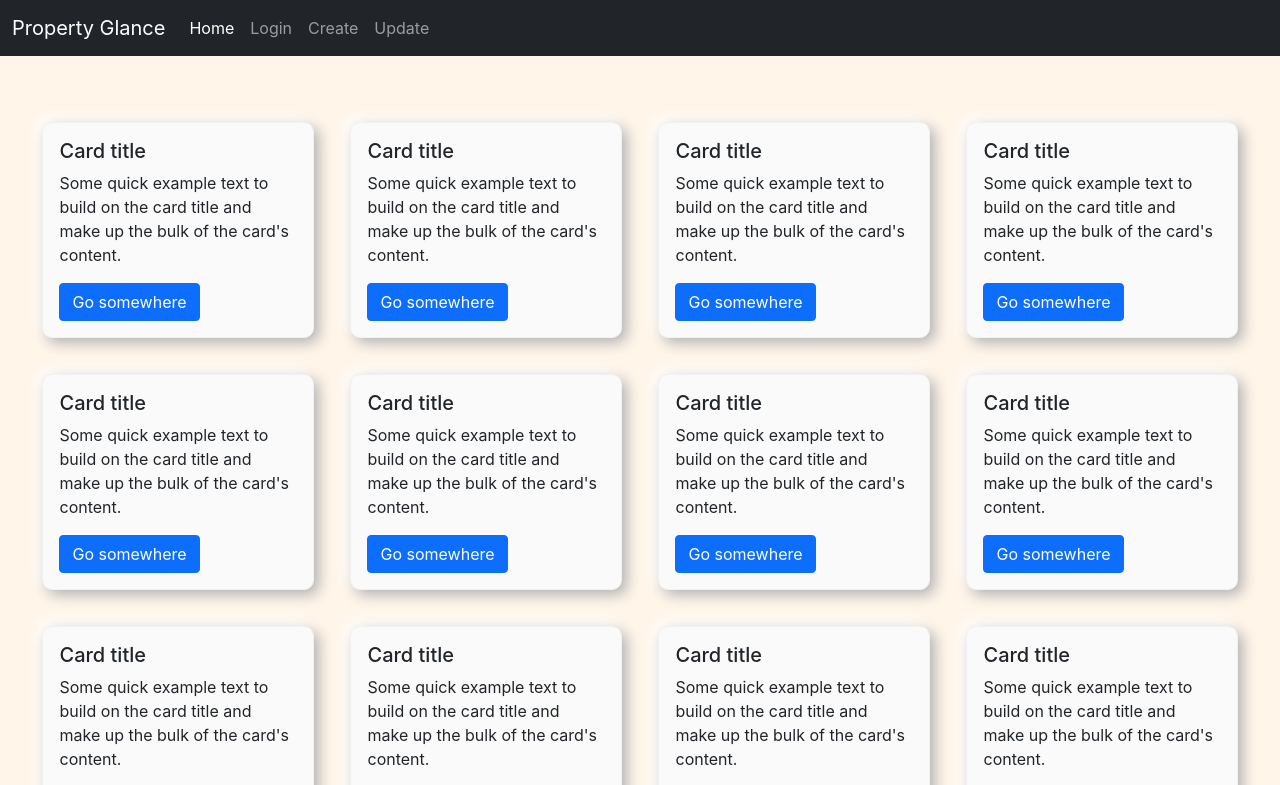
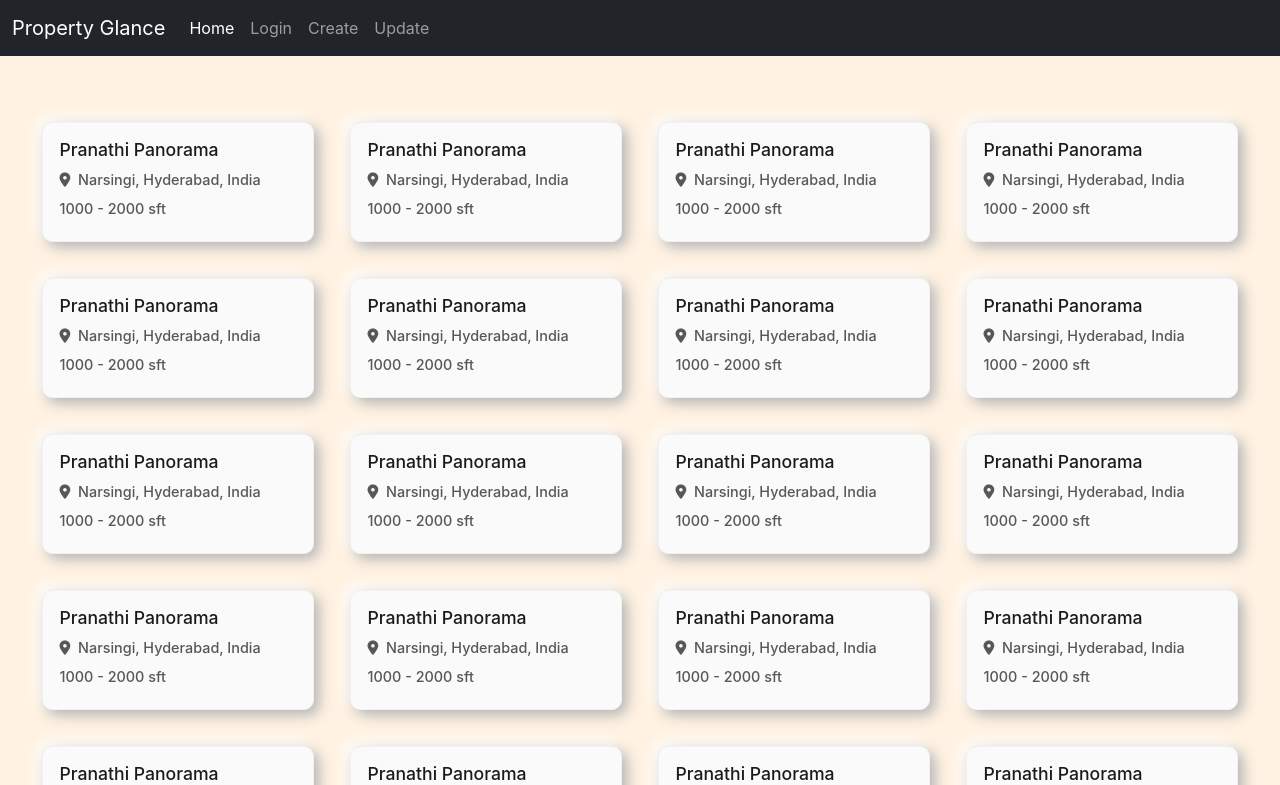
Before and after one commit to UditTarini/task-propking, a React (Create React App) app in the folder client/: page / in a window 1280 px wide. Shown: the top 785 px of the page. Built offline with nearby package versions, Linux system fonts and the light colour scheme.

Commit message:
card info

```diff
--- a/client/src/Components/Components.css
+++ b/client/src/Components/Components.css
@@ -4,13 +4,37 @@
   margin: 18px 10px;
   border-radius: 10px;
   background: #fafafa;
+  cursor: pointer;
+  transition: all .2s ease-in-out;
   box-shadow:  5px 5px 14px #b3b3b3,
                -5px -5px 14px #ffffff;
 }
 
+.prop_card:hover { transform: scale(1.04); }
+
+.prop_card_title{
+    font-size: 1.1rem;
+    color: #1b1b1b;
+}
+.prop_card_info{
+    margin-top: 0.7rem;
+    font-size: 0.9rem;
+    color: #575757;
+
+}
 @media all and (max-width: 750px) {
   .prop_card {
     width: 46%;
     margin: 10px 5px;
   }
+
 }
+@media all and (max-width: 510px) {
+    .prop_card_title{
+        font-size: 0.9rem;
+    }
+    .prop_card_info{
+        font-size: 0.7rem;
+    }
+
+}
--- a/client/src/Components/PropCard.jsx
+++ b/client/src/Components/PropCard.jsx
@@ -1,18 +1,18 @@
 import React from "react";
-import "./Components.css"
+import "./Components.css";
 
 const PropCard = () => {
   return (
     <div className="prop_card ">
       <div className="card-body">
-        <h5 className="card-title">Card title</h5>
-        <p className="card-text">
-          Some quick example text to build on the card title and make up the
-          bulk of the card's content.
-        </p>
-        <a href="#" className="btn btn-primary">
+        <h5 className="prop_card_title"> Pranathi Panorama</h5>
+        <h5 className="prop_card_info"><i class="fa fa-map-marker me-1" aria-hidden="true"></i> Narsingi, Hyderabad, India</h5>
+        <h5 className="prop_card_info"> 1000 - 2000 sft</h5>
+
+
+        {/* <a href="#" className="btn btn-primary">
           Go somewhere
-        </a>
+        </a> */}
       </div>
     </div>
   );
--- a/client/src/index.css
+++ b/client/src/index.css
@@ -6,7 +6,7 @@ body {
   -webkit-font-smoothing: antialiased;
   -moz-osx-font-smoothing: grayscale;
   font-size: 16px;
-  background-color: rgb(255, 245, 233);
+  background-color: rgb(255, 242, 226);
 
 }
 
```
